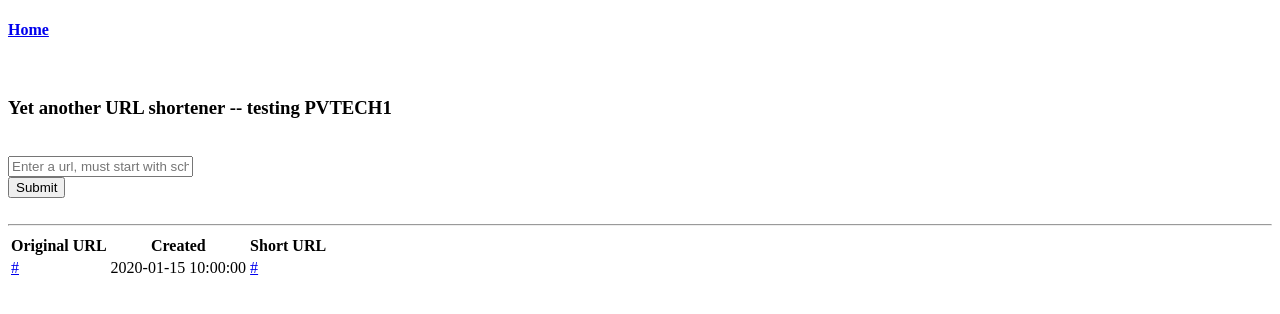
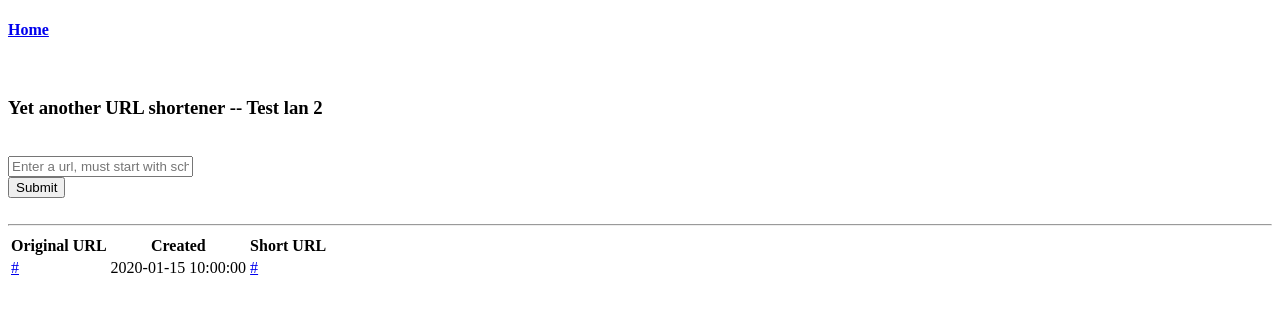
Before and after one commit to dunguyenn/democicd, a Python web app: template app/templates/index.html in a window 1280 px wide. Shown: the top 314 px of the page. Run offline with Jinja, Linux system fonts and the light colour scheme; the template is opened without the code that fills it: most values are stand-ins (such as "Sample title", 1, 10 or a date in 2020); some libraries are stand-ins or nearby versions.

Commit message:
ten lan 2
ten lan 2

```diff
--- a/app/templates/index.html
+++ b/app/templates/index.html
@@ -3,7 +3,7 @@
 {% block content %}
 
 <div class="text-center">
-  <h3>Yet another URL shortener -- testing PVTECH1</h3>
+  <h3>Yet another URL shortener -- Test lan 2</h3>
 </div>
 
 <br>
```
